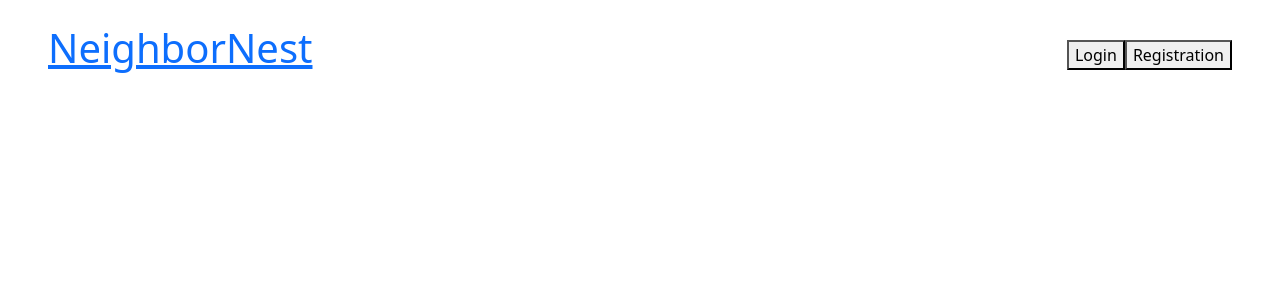
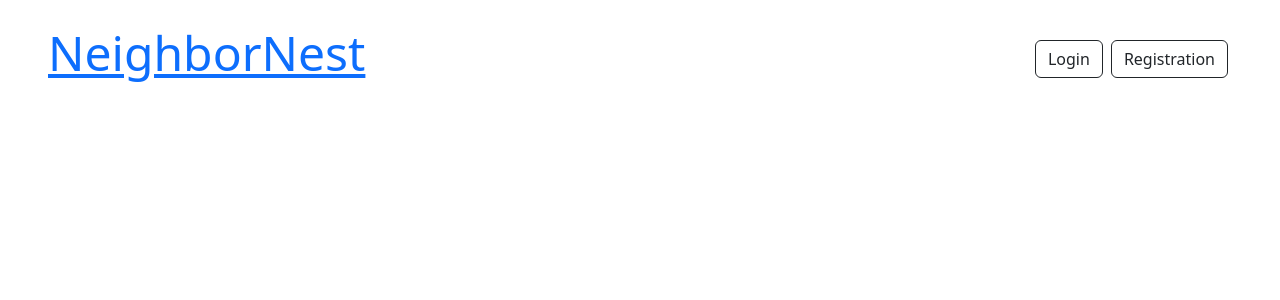
Before and after one commit to evgfed1/neighbornest-ui, a Vue app: page /homepage in a window 1280 px wide. Shown: the top 300 px of the page. Built offline with nearby package versions, Linux system fonts and the light colour scheme.

Commit message:
create logout logic

```diff
--- a/src/App.vue
+++ b/src/App.vue
@@ -1,25 +1,39 @@
 <template>
   <LoginModal ref="loginModalRef" @event-login-success="handleLogin"/>
+  <LogOutModal ref="logOutModal" @event-execute-logout="handleLogout"/>
   <RegistrationModal ref="registrationModalRef"/>
+
+
+
   <div class="d-flex justify-content-between ms-5 me-5 mt-4 mb-5">
+
     <div class="">
       <router-link to="/">
-        <h1>NeighborNest</h1>
+        <h1 class="display-5">NeighborNest</h1>
       </router-link>
     </div>
+
     <div>
+
       <nav class="mt-3">
+
         <template v-if="isLoggedIn">
-          <div class="justify-content-center">
-            <h3>Welcome, {{ firstName }} {{ lastName }}</h3>
+          <button @click="$router.push('/homepage')" type="button" class="btn btn-outline-dark ms-1 me-1">To home page
+          </button>
+          <button @click="openLogoutModal" type="button" class="btn btn-outline-dark ms-1 me-1">Logout</button>
+          <div class="d-flex justify-content-center align-items-center">
+            <h4 class="mt-3">Welcome, {{ firstName }} {{ lastName }}!</h4>
           </div>
-          <button @click="$router.push('/homepage')">To home page</button>
         </template>
+
         <template v-else>
-          <button @click="openLoginModal">Login</button>
-          <button @click="openRegisterNewUserModal">Registration</button>
+          <button @click="openLoginModal" type="button" class="btn btn-outline-dark ms-2 me-1">Login</button>
+          <button @click="openRegisterNewUserModal" type="button" class="btn btn-outline-dark ms-1 me-1">Registration
+          </button>
         </template>
+
       </nav>
+
     </div>
 
   </div>
@@ -32,9 +46,11 @@
 
 import LoginModal from "@/components/modal/LoginModal.vue";
 import RegistrationModal from "@/components/modal/RegistrationModal.vue";
+import router from "@/router";
+import LogOutModal from "@/components/modal/LogOutModal.vue";
 
 export default {
-  components: {RegistrationModal, LoginModal},
+  components: {LogOutModal, RegistrationModal, LoginModal},
   data() {
     return {
       isLoggedIn: false,
@@ -60,6 +76,15 @@ export default {
         this.lastName = String(sessionStorage.getItem("lastName"))
       }
     },
+    openLogoutModal() {
+      this.$refs.logOutModal.$refs.modalRef.openModal()
+    },
+    handleLogout() {
+      sessionStorage.clear();
+      const userId = sessionStorage.getItem('userId');
+      this.isLoggedIn = userId !== null;
+      router.push('/')
+    }
 
 
   }
--- a/src/components/modal/LogOutModal.vue
+++ b/src/components/modal/LogOutModal.vue
@@ -8,13 +8,13 @@
     </template>
     <template #footer>
       <button @click="executeLogout" class="btn btn-outline-dark" type="submit">yes</button>
-      <button @click="closeLogoutModal" class="btn btn-outline-dark"> what is this button?</button>
+      <button @click="closeLogoutModal" class="btn btn-outline-dark">no</button>
     </template>
   </Modal>
 
 </template>
 
-<script setup>
+<script>
 
 import Modal from "@/components/modal/Modal.vue";
 
```
